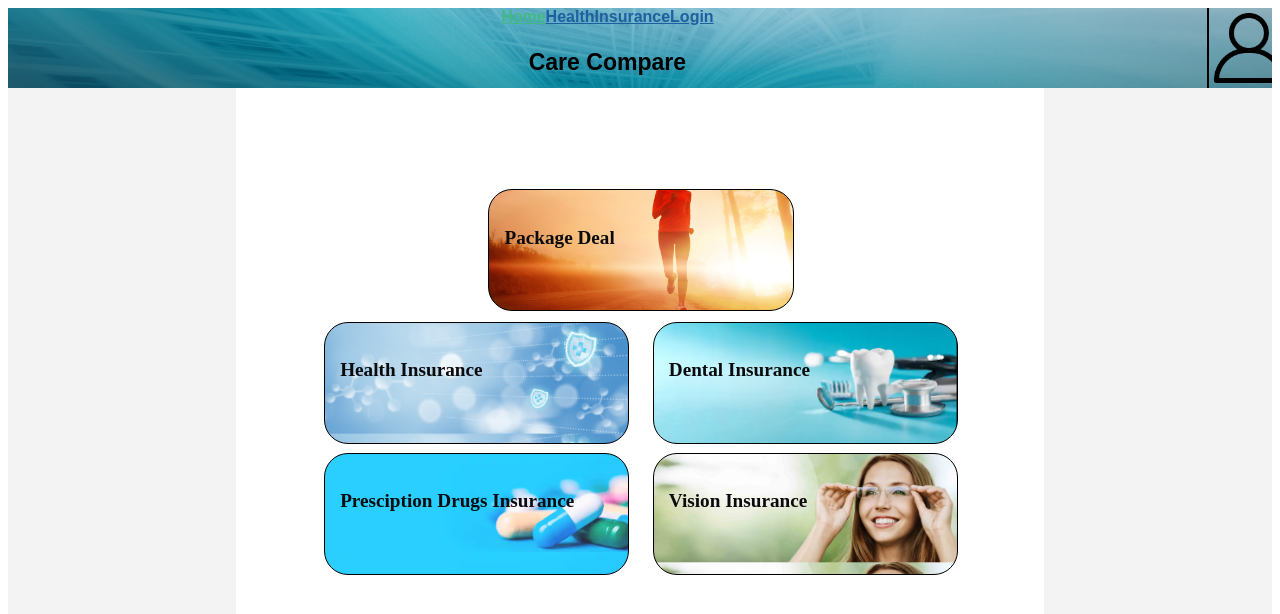
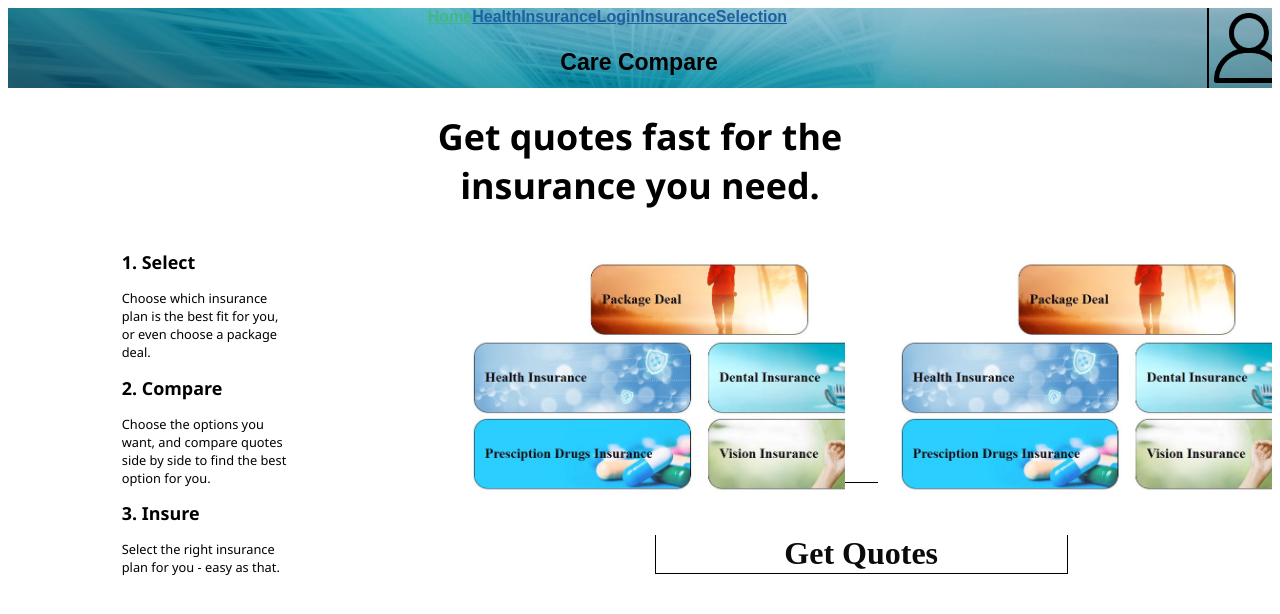
Before and after one commit to keganlavoy/ENSE400, a Vue app in the folder VueJS app/capstone/: page / in a window 1280 px wide. Shown: the top 614 px of the page. Built offline with nearby package versions, Linux system fonts and the light colour scheme.

Commit message:
Created a real homepage and all the parts within it such as new button component, new pictures, etc.

```diff
--- a/VueJS app/capstone/src/App.vue
+++ b/VueJS app/capstone/src/App.vue
@@ -1,10 +1,11 @@
 <template>
   <div id="app">
     <div id="nav">
-      <ProfileButton class="sidenav"/>
+      <ProfileButton class="profileButton"/>
       <router-link to="/">Home</router-link>
       <router-link to="/HealthInsurance">HealthInsurance</router-link>
       <router-link to="/login">Login</router-link>
+      <router-link to="/InsuranceSelection">InsuranceSelection</router-link>
       <h3 @click="$router.push('/')">Care Compare</h3>
     </div>
     <router-view/>
@@ -34,6 +35,7 @@ export default {
 
 <style>
 
+/*
 .sidenav:hover {
   width: 50%;
   position: fixed;
@@ -46,6 +48,8 @@ export default {
   padding-top: 100%;
 
 }
+*/
+
 
 #app {
 height: 100%;
@@ -59,12 +63,14 @@ text-align: center;
   overflow: hidden;
   padding: 0px;
   font-family: Arial, Helvetica, sans-serif;
+  text-align: center;
 
 }
 
 #nav a {
   font-weight: bold;
   color: #1e5fa0;
+
 }
 
 #nav a.router-link-exact-active {
@@ -72,10 +78,12 @@ text-align: center;
 }
 
 h3 {
-position: relative;
+
 left: 0%;
 font-size: 1.8vw;
 cursor: pointer;
+text-align: center;
+margin-left: 5%;
 }
 
 
--- a/VueJS app/capstone/src/components/ProfileButton.vue
+++ b/VueJS app/capstone/src/components/ProfileButton.vue
@@ -42,11 +42,13 @@ border-left: 2px solid black;
 cursor: pointer;
 }
 
+/*
 .ProfileButton:hover {
 
 width: 50%;
 border: 5px solid black;
 cursor: pointer;
 }
+*/
 
 </style>
--- /dev/null
+++ b/VueJS app/capstone/src/components/getQuotesButton.vue
@@ -0,0 +1,66 @@
+<template>
+
+
+    <div class="QuoteButton">
+
+        <span>
+        <h1>{{ msg }}</h1>
+        </span>
+
+    </div>
+
+
+</template>
+
+
+<script>
+export default {
+
+   name: 'QuoteButton',
+   props: ["msg"],
+
+    data()  {
+        return {
+            hover: false,
+        };
+    }
+
+}
+</script>
+
+
+
+
+
+
+<style scoped>
+
+h1 {
+
+color: rgb(11, 11, 14);
+text-align: center;
+margin-top: 6%;
+
+}
+
+
+.QuoteButton {
+
+width: 50%;
+height: 15%;
+margin: auto;
+margin-top: 30%;
+border-style: solid;
+border-width: 1px;
+border-color: black;
+background-color: white;
+
+}
+
+.QuoteButton:hover {
+background-color: rgb(123, 169, 255);
+cursor: pointer;
+}
+
+
+</style>
--- a/VueJS app/capstone/src/router/index.js
+++ b/VueJS app/capstone/src/router/index.js
@@ -59,6 +59,15 @@ const routes = [
 
 
 
+        {
+          path: '/InsuranceSelection',
+          name: 'InsuranceSelection',
+          // route level code-splitting
+          // this generates a separate chunk (about.[hash].js) for this route
+          // which is lazy-loaded when the route is visited.
+          component: () => import(/* webpackChunkName: "about" */ '../views/InsuranceSelection.vue')
+          },
+
 
   {
     path: '/login',
--- a/VueJS app/capstone/src/views/Home.vue
+++ b/VueJS app/capstone/src/views/Home.vue
@@ -1,45 +1,50 @@
 <template>
-  <div class="home">
+  <div class="quotes">
+
+    <div class="title">
+      <h1 class="Home-H1">Get quotes fast for the insurance you need.</h1>
+    </div>
+
+    <div class="left-home">
+      <div class="left-text">
+        <h2>1. Select</h2>
+        <p>Choose which insurance plan is the best fit for you, or even choose a package deal.</p>
+        <h2>2. Compare</h2>
+        <p>Choose the options you want, and compare quotes side by side to find the best option for you.</p>
+        <h2>3. Insure</h2>
+        <p>Select the right insurance plan for you - easy as that.</p>
+
+      </div>
+    </div>
+
+    <div class="right-home">
+
+      <div class="InsurancePicture"></div>
+      <div class="ComparePicture"></div>
+      <QuoteButton msg="Get Quotes" @click.native="$router.push('/InsuranceSelection')"/>
+
+    </div>
+
+  </div>
 
 
 
 
-    <div class="left-gray"></div>
-    <div class="right-gray"></div>
-
-
-   <div id="top-row-button" >
-
-     <HomeButtons msg='Package Deal' class="middle"  @mouseover.native="hover = true" @mouseleave.native="hover = false" id="packageDeal" @click.native="$router.push('/PackageInsurance')"/>
-
-   </div>
-
-    <div id="left-side-buttons">
-     <HomeButtons msg='Health Insurance' class="left" id="Health-Insurance" @click.native="$router.push('/HealthInsurance')"/>
-     <HomeButtons msg='Presciption Drugs Insurance' class="left" id="Prescription" @click.native="$router.push('/PrescriptionInsurance')"/>
-    </div>
-
-    <div id="right-side-buttons">
-      <HomeButtons msg='Dental Insurance' class="right" id="Dental-Insurance" @click.native="$router.push('/DentalInsurance')"/>
-      <HomeButtons msg='Vision Insurance' class="right" id="Vision-Insurance" @click.native="$router.push('/VisionInsurance')"/>
-    </div>
 
 
 
-  </div>
 </template>
 
 <script>
 // @ is an alias to /src
 //import HelloWorld from '@/components/HelloWorld.vue'
-import HomeButtons from '@/components/HomeButtons.vue'
-
+import QuoteButton from '@/components/getQuotesButton.vue'
 
 export default {
   name: 'home',
   components: {
+      QuoteButton,
 
-    HomeButtons
   },
 
   data() {
@@ -57,113 +62,101 @@ export default {
 
 <style>
 
-.home {
+.quotes {
 
 background-size: cover;
-height: 100%;
+background-color: white;
+height: 75%;
+width: 100%;
 overflow: hidden;
-text-align: center;
+margin-top:0%;
 
 
 }
 
+.title {
 
+  height: 10%;
+  width: 44%;
+  margin-left: 28%;
+
+}
+
+
+
+
+.Home-H1 {
+
+  text-align: center;
+  font-size: 2.8vw;
+   font-family:'Segoe UI', Tahoma, Geneva, Verdana, sans-serif;
+
+}
+
+p {
+  font-size: 1vw;
+  font-family:'Segoe UI', Tahoma, Geneva, Verdana, sans-serif;
+}
+
+h2 {
+ font-size: 1.4vw;
+  font-family:'Segoe UI', Tahoma, Geneva, Verdana, sans-serif;
+
+}
 .top-buffer {
 height: 20%;
 
 }
 
-.middle {
 
-margin-bottom: 3%;
+
+.left-home {
+
+float: left;
+width: 30%;
+height: 100%;
+margin-top: 5%;
+
+}
+
+.left-text {
+
+  width: 44%;
+  text-align: left;
+  margin-left: 30%;
+}
+
+
+.right-home {
+float: right;
+width: 65%;
+height: 100%;
+margin-top: 5%;
+overflow: hidden;
 
 }
 
 
-.left {
+.InsurancePicture {
 
-margin-bottom: 3%;
+  width: 48%;
+  height: 50%;
+  float: left;
+  background-image: url(../assets/InsurancePicture.jpg);
+  background-size: cover;
 
 }
 
-.right {
-margin-bottom: 3%;
+.ComparePicture {
+  width: 48%;
+  height: 50%;
+  float: right;
 
-}
+  margin-right: 0%;
+  background-image: url(../assets/InsurancePicture.jpg);
+  background-size: cover;
 
 
-#top-row-button {
-width: 24%;
-height: 15%;
-margin-left: 38%;
-margin-top: 8%;
-margin-bottom: 1%;
-
-}
-
-
-#left-side-buttons {
-width: 24%;
-height: 15%;
-margin-left: 7%;
-float:left;
-
-
-}
-
-#right-side-buttons {
-  width: 24%;
-  height: 15%;
-  float:right;
-  margin-right: 7%;
-
-
-}
-
-.left-gray {
-
-width: 18%;
-height: 100%;
-float: left;
-background-color: rgb(243, 243, 243);
-
-}
-
-.right-gray {
-
-width: 18%;
-height: 100%;
-float: right;
-background-color: rgb(243, 243, 243);
-}
-
-
-
-
-#packageDeal {
-  background-image: url(../assets/packageDealBG.jpg);
-  background-size: 100%;
-
-}
-
-#Health-Insurance {
-  background-image: url(../assets/healthInsuranceBG.jpg);
-  background-size: 100%;
-}
-
-#Prescription {
-  background-image: url(../assets/drugsBG.png);
-  background-size: 100%;
-}
-
-#Dental-Insurance {
-  background-image: url(../assets/dentalBG.png);
-  background-size: 100%;
-}
-
-#Vision-Insurance {
-  background-image: url(../assets/visionBG.jpg);
-  background-size: 100%;
 }
 
 
--- /dev/null
+++ b/VueJS app/capstone/src/views/InsuranceSelection.vue
@@ -0,0 +1,172 @@
+<template>
+  <div class="InsuranceSelection">
+
+
+
+
+    <div class="left-gray"></div>
+    <div class="right-gray"></div>
+
+
+   <div id="top-row-button" >
+
+     <HomeButtons msg='Package Deal' class="middle"  @mouseover.native="hover = true" @mouseleave.native="hover = false" id="packageDeal" @click.native="$router.push('/PackageInsurance')"/>
+
+   </div>
+
+    <div id="left-side-buttons">
+     <HomeButtons msg='Health Insurance' class="left" id="Health-Insurance" @click.native="$router.push('/HealthInsurance')"/>
+     <HomeButtons msg='Presciption Drugs Insurance' class="left" id="Prescription" @click.native="$router.push('/PrescriptionInsurance')"/>
+    </div>
+
+    <div id="right-side-buttons">
+      <HomeButtons msg='Dental Insurance' class="right" id="Dental-Insurance" @click.native="$router.push('/DentalInsurance')"/>
+      <HomeButtons msg='Vision Insurance' class="right" id="Vision-Insurance" @click.native="$router.push('/VisionInsurance')"/>
+    </div>
+
+
+
+  </div>
+</template>
+
+<script>
+// @ is an alias to /src
+//import HelloWorld from '@/components/HelloWorld.vue'
+import HomeButtons from '@/components/HomeButtons.vue'
+
+
+export default {
+  name: 'InsuranceSelection',
+  components: {
+
+    HomeButtons
+  },
+
+  data() {
+
+    return {
+
+      msg: '',
+      hover: false
+    }
+
+  }
+}
+</script>
+
+
+<style>
+
+.InsuranceSelection {
+
+background-size: cover;
+height: 100%;
+overflow: hidden;
+text-align: center;
+
+
+}
+
+
+.top-buffer {
+height: 20%;
+
+}
+
+.middle {
+
+margin-bottom: 3%;
+
+}
+
+
+.left {
+
+margin-bottom: 3%;
+
+}
+
+.right {
+margin-bottom: 3%;
+
+}
+
+
+#top-row-button {
+width: 24%;
+height: 15%;
+margin-left: 38%;
+margin-top: 8%;
+margin-bottom: 1%;
+
+}
+
+
+#left-side-buttons {
+width: 24%;
+height: 15%;
+margin-left: 7%;
+float:left;
+
+
+}
+
+#right-side-buttons {
+  width: 24%;
+  height: 15%;
+  float:right;
+  margin-right: 7%;
+
+
+}
+
+.left-gray {
+
+width: 18%;
+height: 100%;
+float: left;
+background-color: rgb(243, 243, 243);
+
+}
+
+.right-gray {
+
+width: 18%;
+height: 100%;
+float: right;
+background-color: rgb(243, 243, 243);
+}
+
+
+
+
+#packageDeal {
+  background-image: url(../assets/packageDealBG.jpg);
+  background-size: 100%;
+
+}
+
+#Health-Insurance {
+  background-image: url(../assets/healthInsuranceBG.jpg);
+  background-size: 100%;
+}
+
+#Prescription {
+  background-image: url(../assets/drugsBG.png);
+  background-size: 100%;
+}
+
+#Dental-Insurance {
+  background-image: url(../assets/dentalBG.png);
+  background-size: 100%;
+}
+
+#Vision-Insurance {
+  background-image: url(../assets/visionBG.jpg);
+  background-size: 100%;
+}
+
+
+
+
+</style>
```
Also changed, not shown: VueJS app/capstone/src/assets/InsurancePicture.jpg (added).
